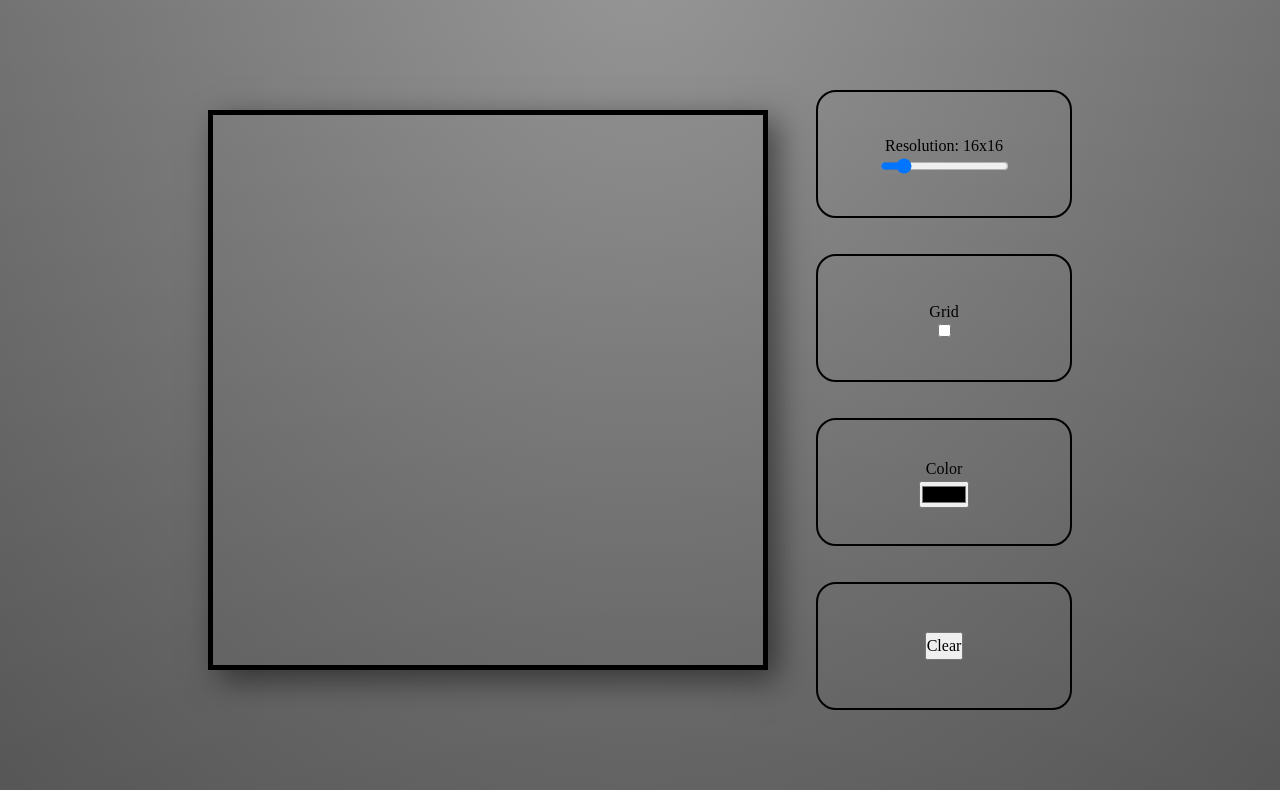
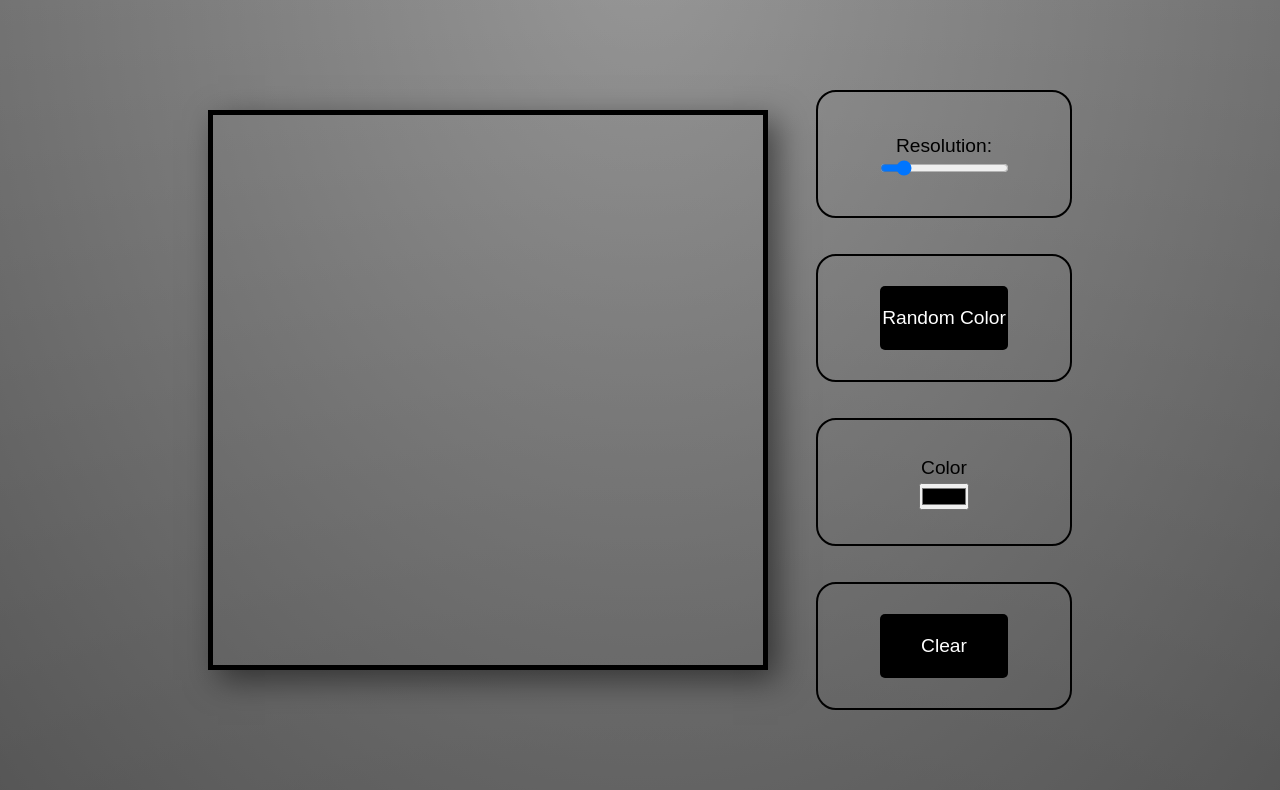
Before and after one commit to murilo404p/Etch-a-Sketch-TOP, a plain HTML site: page index.html in a window 1280 px wide. Shown: the part 58-848 px from the top of the page. Drawn offline with Linux system fonts and the light colour scheme.

Commit message:
adicionar random color, css button atualizado

```diff
--- a/css/style.css
+++ b/css/style.css
@@ -4,6 +4,7 @@
   box-sizing: border-box;
   margin: 0;
   padding: 0;
+  font-family: 'Poppins', sans-serif;
 }
 
 body {
@@ -67,3 +68,24 @@ select {
   border-radius: 20px;
   margin-top: 20px;
 }
+
+#name {
+  font-size: 1.2rem;
+}
+
+.button {
+  border: none;
+  height: 4rem;
+  width: 8rem;
+  border-radius: 5px;
+  background-color: black;
+  color: white;
+  font-size: 1.2rem;
+  cursor: pointer;
+
+  transition: 0.5s ease;
+}
+
+.button:hover {
+  transform: scale(1.1);
+}
--- a/index.html
+++ b/index.html
@@ -13,26 +13,23 @@
     </header>
 
     <section class="container">
-        <div>
-            <div class="border-grid">
-                <div class="grid"></div>
-            </div>
+        <div class="border-grid">
+            <div class="grid"></div>
         </div>
         <div class="container-attributes">
             <div class="attributes">
-                <label class="name">Resolution: 16x16</label>
-                <input type="range" min="2" max="100" id="range" value="16">
+                <label id="name">Resolution: </label>
+                <input type="range" class="range" min="2" max="100" id="range" value="16">
             </div>
             <div class="attributes">
-                <p>Grid</p>
-                <input type="checkbox" id="checkbox">
+                <button class="button" onclick="randomColor()">Random Color</button>
             </div>
             <div class="attributes">
-                <p>Color</p>
+                <label id="name">Color</label>
                 <input type="color" id="inputcolor">
             </div>
             <div class="attributes">
-                <button class="button-clear">Clear</button>
+                <button class="button">Clear</button>
             </div>
         </div>
     </section>
```
